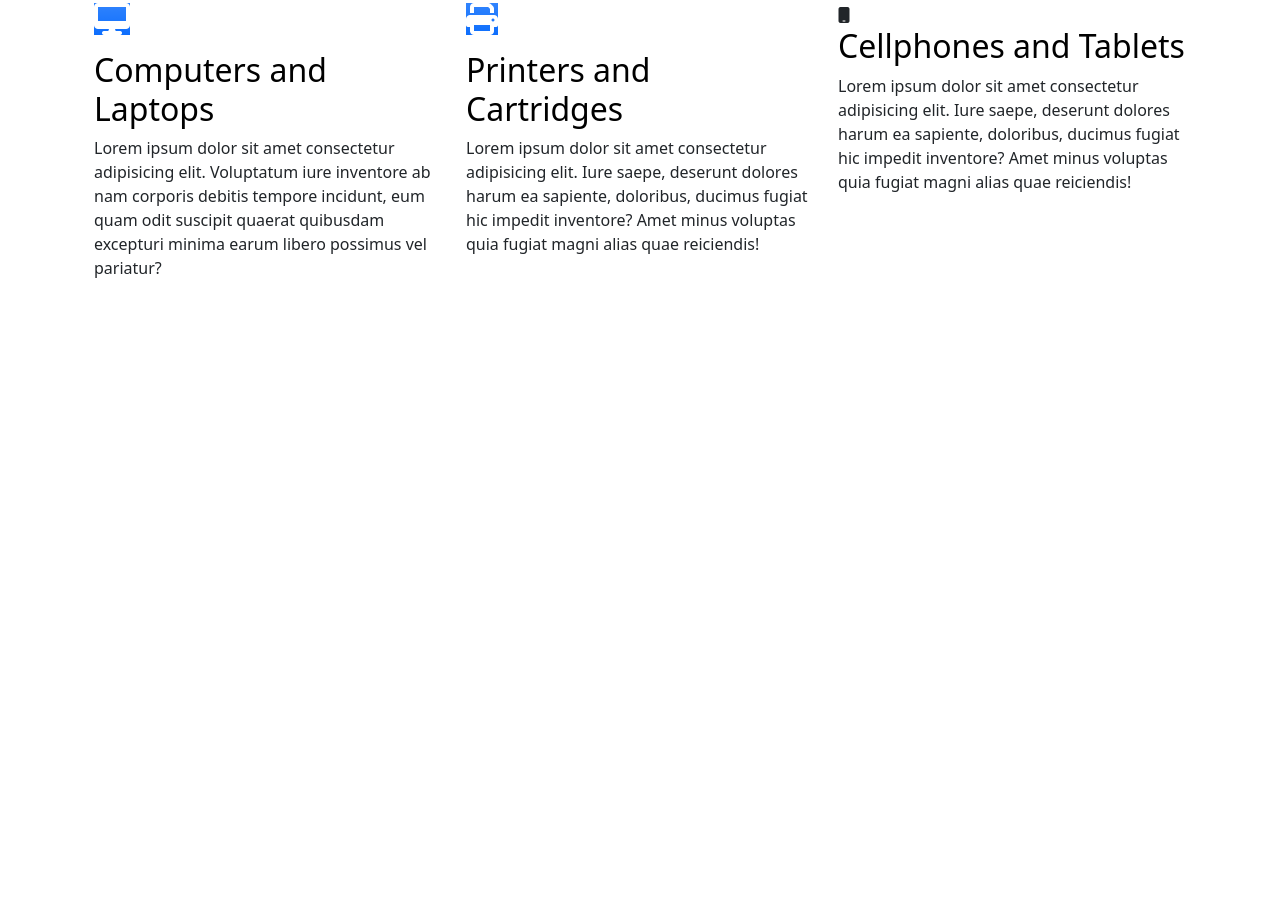
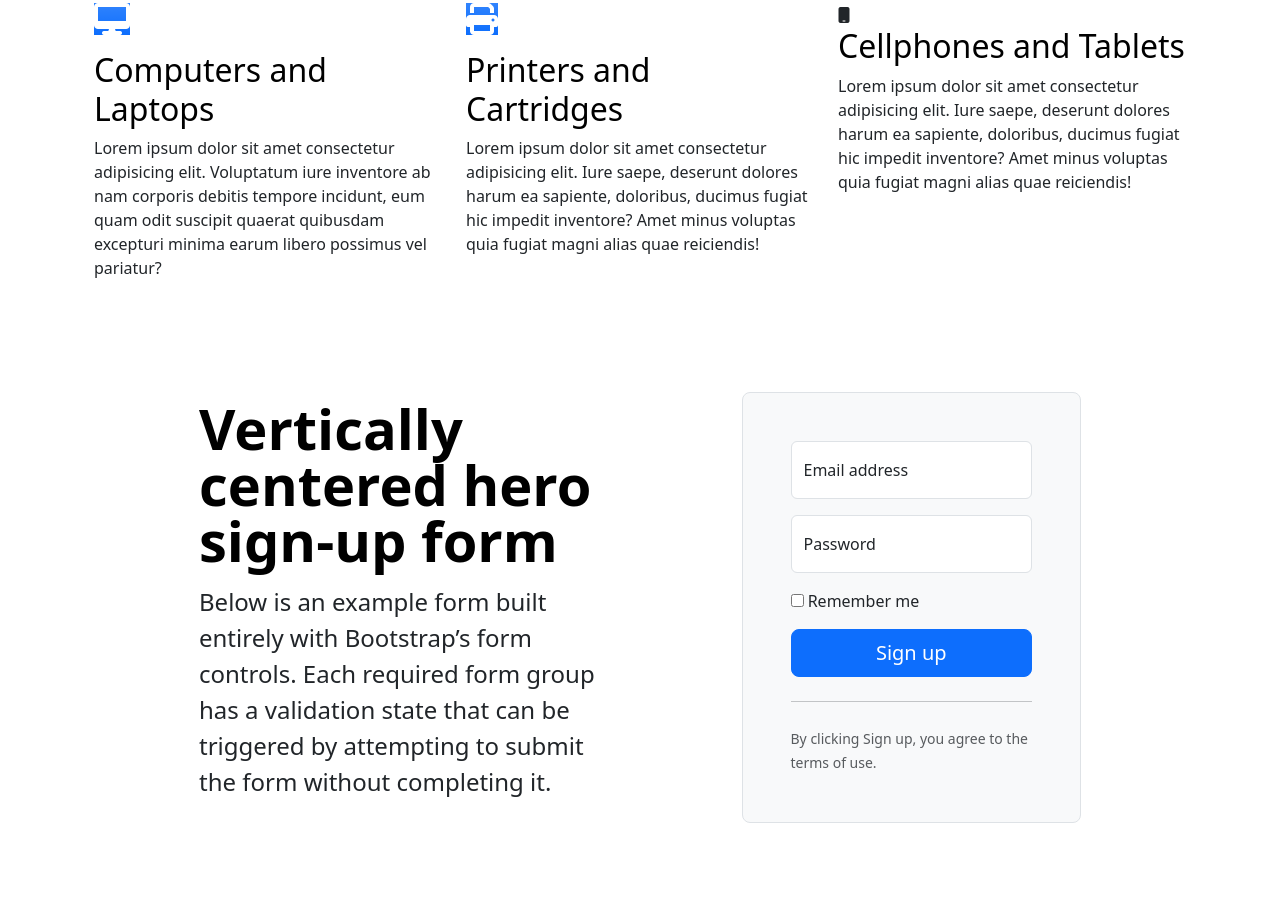
Before and after one commit to Tholakele-jiyana/Practice-Diamond-Tech-Website, a plain HTML site: page index.html in a window 1280 px wide. Shown: the part 1611-2533 px from the top of the page. Before the commit the page ends 2003 px from the top, so only its background shows below. Drawn offline with nearby package versions, Linux system fonts and the light colour scheme.

Commit message:
Insert the Contact us code

```diff
--- a/index.html
+++ b/index.html
@@ -7,13 +7,14 @@
 
     <!-- Bootstrap link -->
     <link href="https://cdn.jsdelivr.net/npm/bootstrap@5.3.3/dist/css/bootstrap.min.css" rel="stylesheet" integrity="sha384-QWTKZyjpPEjISv5WaRU9OFeRpok6YctnYmDr5pNlyT2bRjXh0JMhjY6hW+ALEwIH" crossorigin="anonymous">
-
+  <!-- 1. Get the bootsrap boiler template as the above from the website. Copy, Paste and Edit -->
     <!-- Font Awesome Link -->
      <script src="https://kit.fontawesome.com/e2f39a684c.js" crossorigin="anonymous"></script>
 </head>
 
   <body>
     <h1>Welcome to Diamond Tech</h1>
+    <!-- 2. I copied the NavBar code and put it under the h1 heading -->
     <!-- Nav Bar Section 1-->
     <nav class="navbar navbar-expand-lg bg-body-tertiary">
         <div class="container-fluid">
@@ -55,6 +56,9 @@
             <li class="nav-item"><a href="#" class="nav-link">Products</a></li>
             <li class="nav-item"><a href="#" class="nav-link">Contact Us</a></li>
           </ul>
+          <!-- 3.Ideally you must use one header/nav bar but for the purpose of learning, I've also added
+ the Navbar below the first one (Examples, Snippets, Header, choose the one you want,
+ copy the code then edit as desired. styling was not copied though -line 46-51) -->
         </header>
       </div>
 
@@ -125,11 +129,36 @@
         <p>Lorem ipsum dolor sit amet consectetur adipisicing elit. Iure saepe, deserunt dolores harum ea sapiente, doloribus, ducimus fugiat hic impedit inventore? Amet minus voluptas quia fugiat magni alias quae reiciendis!</p>
       </div>
 
+      <!-- Contact Us Section -->
+      <div class="container col-xl-10 col-xxl-8 px-4 py-5">
+        <div class="row align-items-center g-lg-5 py-5">
+          <div class="col-lg-7 text-center text-lg-start">
+            <h1 class="display-4 fw-bold lh-1 text-body-emphasis mb-3">Vertically centered hero sign-up form</h1>
+            <p class="col-lg-10 fs-4">Below is an example form built entirely with Bootstrap’s form controls. Each required form group has a validation state that can be triggered by attempting to submit the form without completing it.</p>
+          </div>
+          <div class="col-md-10 mx-auto col-lg-5">
+            <form class="p-4 p-md-5 border rounded-3 bg-body-tertiary">
+              <div class="form-floating mb-3">
+                <input type="email" class="form-control" id="floatingInput" placeholder="name@example.com">
+                <label for="floatingInput">Email address</label>
+              </div>
+              <div class="form-floating mb-3">
+                <input type="password" class="form-control" id="floatingPassword" placeholder="Password">
+                <label for="floatingPassword">Password</label>
+              </div>
+              <div class="checkbox mb-3">
+                <label>
+                  <input type="checkbox" value="remember-me"> Remember me
+                </label>
+              </div>
+              <button class="w-100 btn btn-lg btn-primary" type="submit">Sign up</button>
+              <hr class="my-4">
+              <small class="text-body-secondary">By clicking Sign up, you agree to the terms of use.</small>
+            </form>
+          </div>
+        </div>
+      </div>
+
     <script src="https://cdn.jsdelivr.net/npm/bootstrap@5.3.3/dist/js/bootstrap.bundle.min.js" integrity="sha384-YvpcrYf0tY3lHB60NNkmXc5s9fDVZLESaAA55NDzOxhy9GkcIdslK1eN7N6jIeHz" crossorigin="anonymous"></script>
   </body>
 </html>
-<!-- 1. Get the bootsrap boiler template as the above from the website. Copy, Paste and Edit -->
-<!-- 2. I copied the NavBar code and put it under the h1 heading -->
-<!-- 3.Ideally you must use one header/nav bar but for the purpose of learning, I've also added
- the Navbar below the first one (Examples, Snippets, Header, choose the one you want,
- copy the code then edit as desired. styling was not copied though -line 46-51) -->
```
